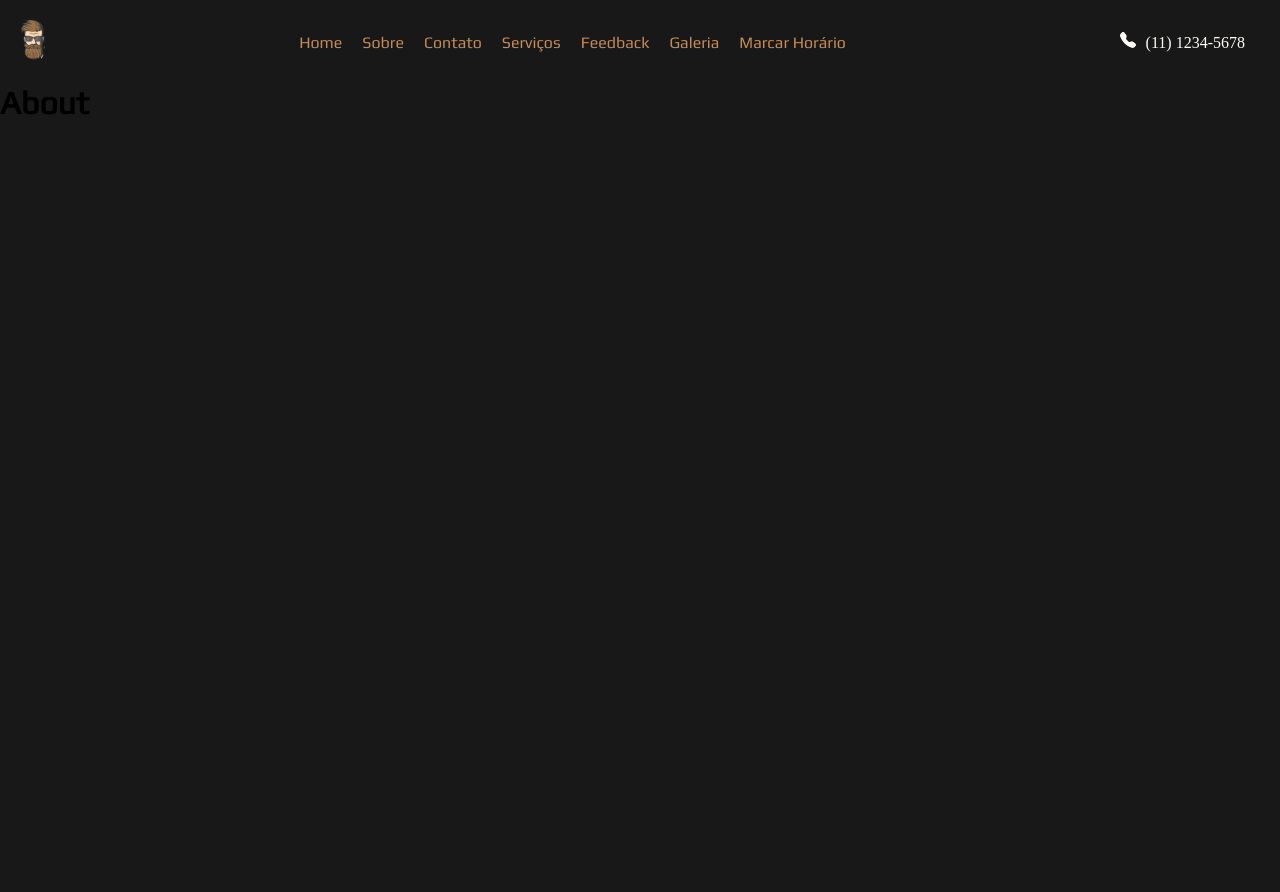
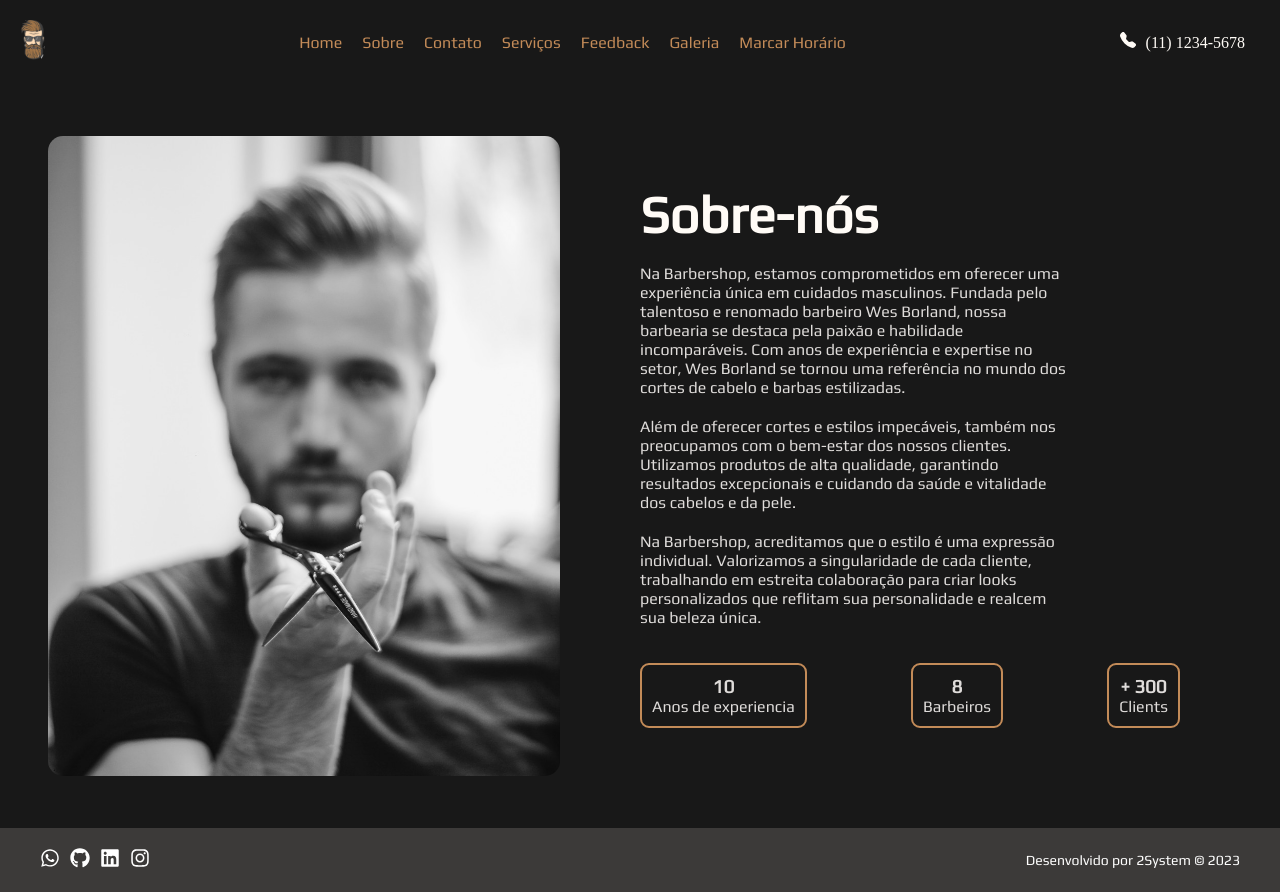
Before and after one commit to ElvisFelix-dev/barbershop, a React (Vite) app: page /about in a window 1280 px wide. Before the commit the page ends 800 px from the top, so only its background shows below. Built offline with nearby package versions, Linux system fonts and the light colour scheme; a web font is replaced by a local one.

Commit message:
finish page/About

```diff
--- a/package.json
+++ b/package.json
@@ -17,7 +17,9 @@
     "polished": "^4.2.2",
     "react-icons": "^4.8.0",
     "styled-components": "^6.0.0-rc.1",
-    "@emailjs/browser": "^3.11.0"
+    "@emailjs/browser": "^3.11.0",
+    "react-countup": "^6.3.0",
+    "framer-motion": "^6.3.15"
   },
   "devDependencies": {
     "@rocketseat/eslint-config": "^1.2.0",
--- a/src/components/NavBar/index.jsx
+++ b/src/components/NavBar/index.jsx
@@ -14,10 +14,10 @@ import {
 } from './styles'
 
 export function NavBar() {
-  const [isMenuOpen, setMenuOpen] = useState(false)
+  const [ismenuopen, setMenuOpen] = useState(false)
 
   const toggleMenu = () => {
-    setMenuOpen(!isMenuOpen)
+    setMenuOpen(!ismenuopen)
   }
 
   const closeMenu = () => {
@@ -29,11 +29,11 @@ export function NavBar() {
         <Logo src={imgLogo} alt="Logo" />
       </Link>
       <HamburgerMenu onClick={toggleMenu}>
-        <HamburgerIcon isOpen={isMenuOpen} />
-        <HamburgerIcon isOpen={isMenuOpen} />
-        <HamburgerIcon isOpen={isMenuOpen} />
+        <HamburgerIcon isopen={ismenuopen} />
+        <HamburgerIcon isopen={ismenuopen} />
+        <HamburgerIcon isopen={ismenuopen} />
       </HamburgerMenu>
-      <NavMenu isMenuOpen={isMenuOpen}>
+      <NavMenu ismenuopen={ismenuopen}>
         <NavItem>
           <Link to="/" onClick={closeMenu}>
             Home
--- a/src/components/NavBar/styles.js
+++ b/src/components/NavBar/styles.js
@@ -26,7 +26,7 @@ export const NavMenu = styled.ul`
     flex-direction: column;
     align-items: center;
     margin-top: 20px;
-    display: ${({ isMenuOpen }) => (isMenuOpen ? 'flex' : 'none')};
+    display: ${({ ismenuopen }) => (ismenuopen ? 'flex' : 'none')};
   }
 `
 
@@ -97,8 +97,8 @@ export const HamburgerIcon = styled.div`
     margin-bottom: 0;
   }
 
-  ${({ isOpen }) =>
-    isOpen &&
+  ${({ isopen }) =>
+    isopen &&
     `
     &:nth-child(1) {
       transform: translateY(8px) rotate(45deg);
--- a/src/pages/About/index.jsx
+++ b/src/pages/About/index.jsx
@@ -1,7 +1,75 @@
+import CountUp from 'react-countup'
+
+import {
+  Container,
+  Description,
+  Image,
+  ImageContainer,
+  Subtitle,
+  TextContainer,
+  Overlay,
+  BoxDados,
+  BoxInfo,
+  BoxSubTitle,
+  BoxTitle,
+} from './styles'
+
+import { Footer } from '../../components/Footer'
+
+import imgProfile from '../../assets/imgProfile.jpg'
+
 export function About() {
   return (
     <>
-      <h1>About</h1>
+      <Container>
+        <ImageContainer>
+          <Overlay /> <Image src={imgProfile} alt="Image" />
+        </ImageContainer>
+        <TextContainer>
+          <Subtitle>Sobre-nós</Subtitle>
+          <Description>
+            Na Barbershop, estamos comprometidos em oferecer uma experiência
+            única em cuidados masculinos. Fundada pelo talentoso e renomado
+            barbeiro Wes Borland, nossa barbearia se destaca pela paixão e
+            habilidade incomparáveis. Com anos de experiência e expertise no
+            setor, Wes Borland se tornou uma referência no mundo dos cortes de
+            cabelo e barbas estilizadas.
+          </Description>
+          <Description>
+            Além de oferecer cortes e estilos impecáveis, também nos preocupamos
+            com o bem-estar dos nossos clientes. Utilizamos produtos de alta
+            qualidade, garantindo resultados excepcionais e cuidando da saúde e
+            vitalidade dos cabelos e da pele.
+          </Description>
+          <Description>
+            Na Barbershop, acreditamos que o estilo é uma expressão individual.
+            Valorizamos a singularidade de cada cliente, trabalhando em estreita
+            colaboração para criar looks personalizados que reflitam sua
+            personalidade e realcem sua beleza única.
+          </Description>
+          <BoxInfo>
+            <BoxDados>
+              <BoxTitle>
+                <CountUp end={10} start={0} delay={2} />
+              </BoxTitle>
+              <BoxSubTitle>Anos de experiencia</BoxSubTitle>
+            </BoxDados>
+            <BoxDados>
+              <BoxTitle>
+                <CountUp end={8} start={0} delay={2} />
+              </BoxTitle>
+              <BoxSubTitle>Barbeiros</BoxSubTitle>
+            </BoxDados>
+            <BoxDados>
+              <BoxTitle>
+                + <CountUp end={300} start={0} delay={2} />
+              </BoxTitle>
+              <BoxSubTitle>Clients</BoxSubTitle>
+            </BoxDados>
+          </BoxInfo>
+        </TextContainer>
+      </Container>
+      <Footer />
     </>
   )
 }
--- a/src/pages/About/styles.js
+++ b/src/pages/About/styles.js
@@ -0,0 +1,112 @@
+import styled from 'styled-components'
+
+export const Container = styled.div`
+  display: flex;
+  justify-content: space-between;
+  align-items: center;
+  padding: 20px;
+
+  @media (max-width: 768px) {
+    flex-direction: column;
+    align-items: center;
+  }
+`
+
+export const TextContainer = styled.div`
+  flex: 1;
+  margin: 5rem;
+
+  @media (max-width: 768px) {
+    flex: none;
+    margin: 2rem;
+    text-align: center;
+  }
+`
+
+export const Title = styled.h1`
+  font-size: 52px;
+  color: #fffbf6;
+  margin-bottom: 10px;
+
+  span {
+    color: #c38b58;
+  }
+`
+
+export const Subtitle = styled.h1`
+  font-size: 52px;
+  color: #fffbf6;
+  margin-bottom: 20px;
+`
+
+export const Description = styled.p`
+  font-size: 16px;
+  color: #dfdcda;
+  margin-bottom: 20px;
+
+  max-width: 80%;
+
+  @media (max-width: 768px) {
+    max-width: 100%;
+  }
+`
+
+export const ImageContainer = styled.div`
+  flex: 1;
+  display: flex;
+  justify-content: flex-end;
+
+  @media (max-width: 768px) {
+    max-width: 100%;
+    justify-content: center;
+    align-items: center;
+  }
+`
+
+export const Image = styled.img`
+  max-width: 100%;
+  height: auto;
+  max-height: 80vh;
+
+  border-radius: 15px;
+`
+
+export const Overlay = styled.div`
+  position: absolute;
+  top: 0;
+  left: 0;
+  width: 100%;
+  height: 100%;
+  background-color: rgba(0, 0, 0, 0); /* Cor de sobreposição */
+`
+
+export const BoxInfo = styled.div`
+  display: flex;
+  justify-content: space-between;
+  align-items: center;
+
+  padding-top: 1rem;
+
+  @media (max-width: 768px) {
+    flex-wrap: wrap;
+    justify-content: center;
+  }
+`
+
+export const BoxDados = styled.div`
+  text-align: center;
+  color: #dfdcda;
+
+  padding: 10px;
+  border: 2px solid #c38b58;
+  border-radius: 9px;
+
+  @media (max-width: 768px) {
+    width: 100%;
+    max-width: 300px;
+    margin: 0.5rem;
+  }
+`
+
+export const BoxTitle = styled.h3``
+export const BoxSubTitle = styled.p``
```
Also changed, not shown: src/themes/default.js (added, +22 -0 lines), src/assets/imgProfile.jpg (added), 1 other file (tests, documents, lock files or other folders).
